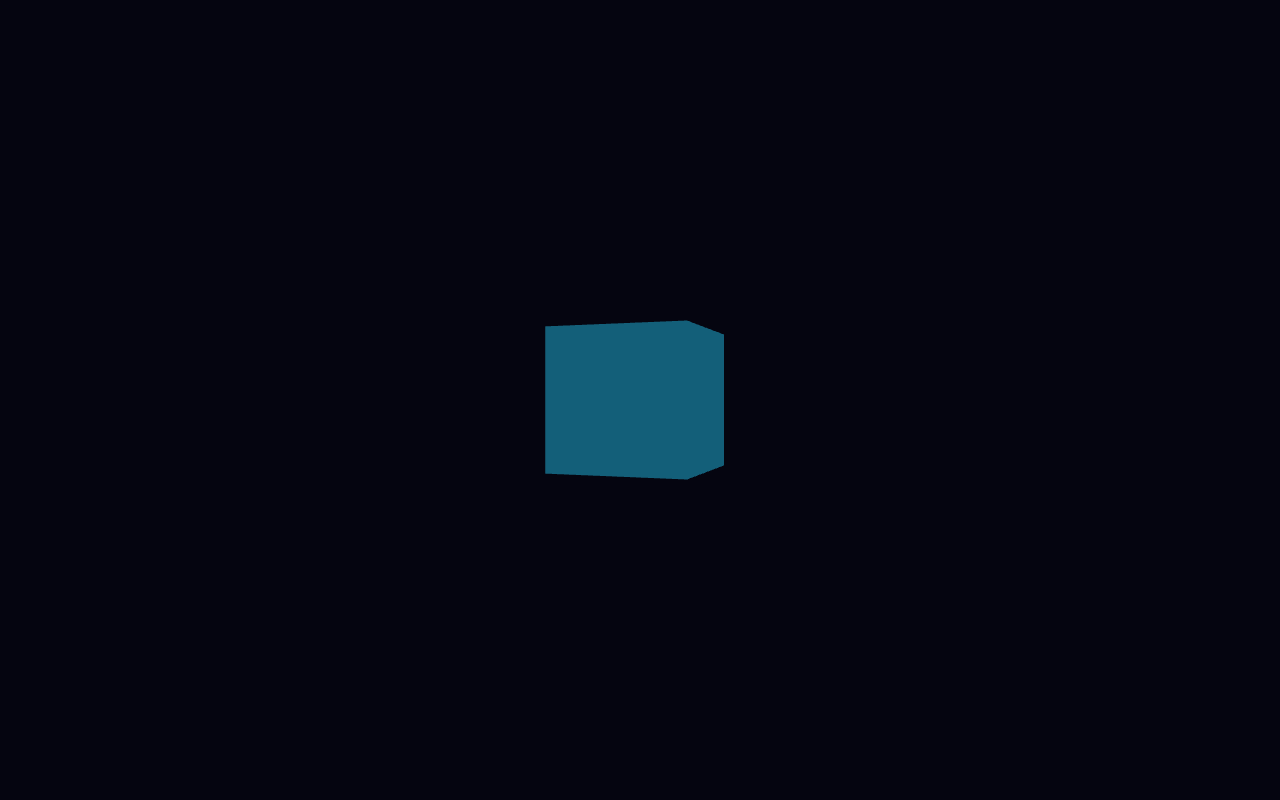
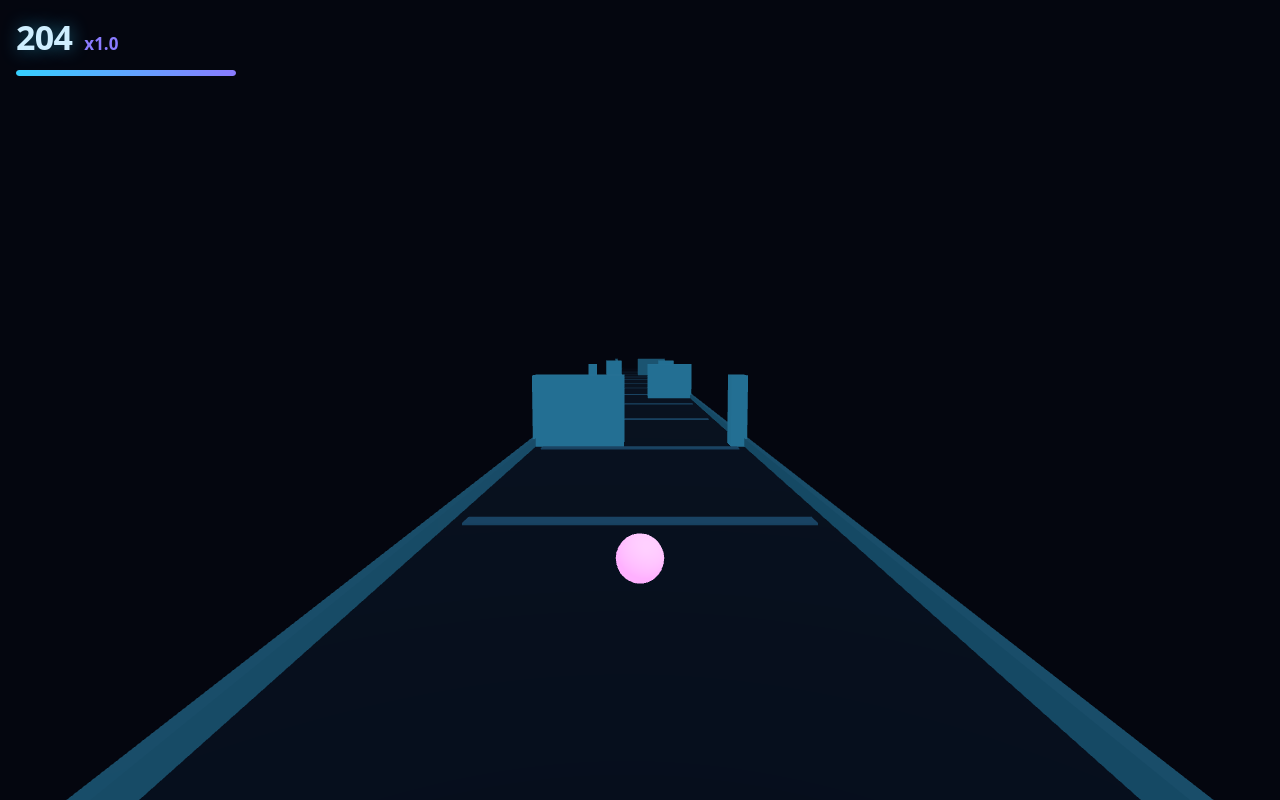
Before and after one commit to karthikbs862026/glowfin, a website built with Vite: page index.html in a window 1280 px wide. Built offline with nearby package versions, Linux system fonts and the light colour scheme; animation ran at ten frames a second.

Commit message:
feat: Phase 1.5 — playable core loop with primitive rendering

```diff
--- a/config/tuning.json
+++ b/config/tuning.json
@@ -24,7 +24,7 @@
   },
 
   "readability": {
-    "visibleAheadUnits": 40.0,
+    "visibleAheadUnits": 90.0,
     "minReactionWindowMs": 700,
     "minSolvabilityMarginFraction": 0.25,
     "maxLaneTraversalFraction": 0.6,
@@ -50,6 +50,17 @@
     "regenDelayAfterCollisionSec": 2.0
   },
 
+  "camera": {
+    "distanceBehindAtZeroMomentum": 9.0,
+    "distanceBehindAtMaxMomentum": 13.5,
+    "height": 4.2,
+    "lookHeight": 1.2,
+    "lookAheadUnits": 26.0,
+    "fovAtZeroMomentum": 62.0,
+    "fovAtMaxMomentum": 74.0,
+    "lateralFollowFraction": 0.45
+  },
+
   "input": {
     "sensitivity": 1.0,
     "smoothingHalfLifeSec": 0.045,
--- a/index.html
+++ b/index.html
@@ -2,15 +2,114 @@
 <html lang="en">
   <head>
     <meta charset="UTF-8" />
-    <meta name="viewport" content="width=device-width, initial-scale=1.0, user-scalable=no" />
-    <title>Glowfin — dev build</title>
+    <meta
+      name="viewport"
+      content="width=device-width, initial-scale=1.0, maximum-scale=1.0, user-scalable=no, viewport-fit=cover"
+    />
+    <meta name="theme-color" content="#04060f" />
+    <title>Glowfin</title>
     <style>
-      html, body { margin: 0; height: 100%; overflow: hidden; background: #050510; }
+      :root {
+        --ink: #cfefff;
+        --dim: #6c8ba5;
+      }
+      html, body {
+        margin: 0;
+        height: 100%;
+        overflow: hidden;
+        background: #04060f;
+        color: var(--ink);
+        font-family: system-ui, -apple-system, "Segoe UI", sans-serif;
+        -webkit-user-select: none;
+        user-select: none;
+        -webkit-tap-highlight-color: transparent;
+      }
       canvas { display: block; width: 100vw; height: 100vh; }
+
+      #hud {
+        position: fixed;
+        inset: 0;
+        pointer-events: none;
+        padding: max(14px, env(safe-area-inset-top)) 16px 16px;
+        display: flex;
+        flex-direction: column;
+        gap: 10px;
+      }
+      #hud-top { display: flex; align-items: baseline; gap: 12px; }
+      #hud-score {
+        font-size: 34px;
+        font-weight: 650;
+        letter-spacing: -0.02em;
+        font-variant-numeric: tabular-nums;
+        text-shadow: 0 0 18px rgba(53, 208, 255, 0.45);
+      }
+      #hud-multiplier {
+        font-size: 17px;
+        font-weight: 600;
+        color: #8a7bff;
+        font-variant-numeric: tabular-nums;
+      }
+      #hud-light {
+        width: min(220px, 52vw);
+        height: 6px;
+        border-radius: 999px;
+        background: rgba(255, 255, 255, 0.09);
+        overflow: hidden;
+      }
+      #hud-light-fill {
+        height: 100%;
+        width: 100%;
+        border-radius: 999px;
+        background: linear-gradient(90deg, #35d0ff, #8a7bff);
+        transition: width 90ms linear;
+      }
+
+      #hud-gameover {
+        position: fixed;
+        inset: 0;
+        display: none;
+        flex-direction: column;
+        align-items: center;
+        justify-content: center;
+        gap: 6px;
+        background: rgba(4, 6, 15, 0.72);
+        backdrop-filter: blur(3px);
+      }
+      #hud-gameover .label {
+        font-size: 13px;
+        letter-spacing: 0.16em;
+        text-transform: uppercase;
+        color: var(--dim);
+      }
+      #hud-final-score {
+        font-size: 58px;
+        font-weight: 700;
+        letter-spacing: -0.03em;
+        font-variant-numeric: tabular-nums;
+        text-shadow: 0 0 30px rgba(53, 208, 255, 0.5);
+      }
+      #hud-final-detail { font-size: 14px; color: var(--dim); }
+      #hud-restart { margin-top: 18px; font-size: 14px; color: var(--dim); }
     </style>
   </head>
   <body>
     <canvas id="glowfin-canvas"></canvas>
+
+    <div id="hud">
+      <div id="hud-top">
+        <div id="hud-score">0</div>
+        <div id="hud-multiplier">x1.0</div>
+      </div>
+      <div id="hud-light"><div id="hud-light-fill"></div></div>
+    </div>
+
+    <div id="hud-gameover">
+      <div class="label">Run ended</div>
+      <div id="hud-final-score">0</div>
+      <div id="hud-final-detail"></div>
+      <div id="hud-restart">Tap to dive again</div>
+    </div>
+
     <script type="module" src="/src/main.ts"></script>
   </body>
 </html>
--- a/src/core/config.ts
+++ b/src/core/config.ts
@@ -50,6 +50,16 @@ export interface TuningConfig {
     costPerCollision: number;
     regenPerSec: number;
     regenDelayAfterCollisionSec: number;
+  };
+  camera: {
+    distanceBehindAtZeroMomentum: number;
+    distanceBehindAtMaxMomentum: number;
+    height: number;
+    lookHeight: number;
+    lookAheadUnits: number;
+    fovAtZeroMomentum: number;
+    fovAtMaxMomentum: number;
+    lateralFollowFraction: number;
   };
   input: {
     sensitivity: number;
@@ -107,6 +117,14 @@ const RULES: Record<string, Rule> = {
   "light.regenPerSec": { min: 0, max: 100, note: "light regained per second while clean" },
   "light.regenDelayAfterCollisionSec": { min: 0, max: 30, note: "pause before regen resumes" },
 
+  "camera.distanceBehindAtZeroMomentum": { min: 1, max: 60, note: "camera distance behind the creature at rest" },
+  "camera.distanceBehindAtMaxMomentum": { min: 1, max: 60, note: "camera pulls back with momentum (Part 2.2)" },
+  "camera.height": { min: 0.5, max: 40, note: "camera height above the lane" },
+  "camera.lookHeight": { min: 0, max: 20, note: "height of the camera's look target" },
+  "camera.lookAheadUnits": { min: 1, max: 200, note: "how far ahead the camera aims" },
+  "camera.fovAtZeroMomentum": { min: 30, max: 110, note: "vertical FOV at rest" },
+  "camera.fovAtMaxMomentum": { min: 30, max: 110, note: "FOV widens with momentum to sell speed" },
+  "camera.lateralFollowFraction": { min: 0, max: 1, note: "0 = camera fixed laterally, 1 = fully follows creature" },
   "input.sensitivity": { min: 0.05, max: 10, note: "steering responsiveness multiplier" },
   "input.smoothingHalfLifeSec": { min: 0, max: 0.5, note: "smoothing; higher adds latency (Part 2.1 warns against)" },
   "input.deadZone": { min: 0, max: 0.5, note: "ignore steering magnitudes below this" },
--- a/src/main.ts
+++ b/src/main.ts
@@ -1,90 +1,90 @@
-import * as THREE from "three";
-
-// Phase 0 exit criterion (Part 9): "a cube moves on a real phone via touch."
-// This is intentionally primitive — no game logic yet. It exists to prove
-// the render loop, touch input, and build/deploy pipeline all work end to
-// end before any real mechanics are built on top.
+/**
+ * Phase 1.5 — the core loop, playable.
+ *
+ * Wires the deterministic simulation (Run) to the primitive renderer and touch
+ * input. Everything gameplay-relevant lives in src/sim; this file only owns the
+ * frame loop, the time scale, and restart.
+ */
+import { tuning } from "./core/config";
+import { FIXED_DT_SEC, FixedTimestepRunner } from "./core/timestep";
+import { SteeringSource, attachPointerInput } from "./input/steering";
+import { generateSeed } from "./core/rng";
+import { Run } from "./sim/run";
+import { GameView } from "./render/gameView";
+import { Hud } from "./render/hud";
 
 const canvas = document.querySelector<HTMLCanvasElement>("#glowfin-canvas");
-if (!canvas) {
-  throw new Error("Canvas element #glowfin-canvas not found");
+if (!canvas) throw new Error("Canvas #glowfin-canvas not found");
+
+const view = new GameView(canvas, tuning);
+const hud = new Hud();
+const steering = new SteeringSource({
+  dragRangeFraction: tuning.input.dragRangeFraction,
+  sensitivity: tuning.input.sensitivity,
+  deadZone: tuning.input.deadZone
+});
+attachPointerInput(canvas, steering);
+
+const timestep = new FixedTimestepRunner(FIXED_DT_SEC);
+let run = new Run(generateSeed(), tuning);
+let awaitingRestart = false;
+
+function startRun(): void {
+  run = new Run(generateSeed(), tuning);
+  awaitingRestart = false;
+  steering.reset();
+  timestep.reset();
+  hud.hideGameOver();
 }
 
-// Prevent the browser from hijacking swipe gestures as scroll/zoom (Part 2.1).
-canvas.style.touchAction = "none";
-
-const renderer = new THREE.WebGLRenderer({ canvas, antialias: true });
-renderer.setPixelRatio(Math.min(window.devicePixelRatio, 2));
-renderer.setSize(window.innerWidth, window.innerHeight);
-
-const scene = new THREE.Scene();
-scene.background = new THREE.Color(0x050510);
-const camera = new THREE.PerspectiveCamera(
-  60,
-  window.innerWidth / window.innerHeight,
-  0.1,
-  100
-);
-camera.position.z = 5;
-
-const cube = new THREE.Mesh(
-  new THREE.BoxGeometry(1, 1, 1),
-  new THREE.MeshStandardMaterial({ color: 0x33ccff })
-);
-scene.add(cube);
-scene.add(new THREE.AmbientLight(0xffffff, 0.6));
-scene.add(new THREE.DirectionalLight(0xffffff, 0.8));
-
-// Minimal single-axis steering input, matching the normalized -1..1 contract
-// from Part 2.1. Real replacement lands as its own tested module in Phase 1.
-let steering = 0;
-let activePointerId: number | null = null;
-
-canvas.addEventListener("pointerdown", (e) => {
-  if (activePointerId !== null) return; // ignore extra fingers, Part 2.1
-  activePointerId = e.pointerId;
+// Restart on tap once the run has ended. Registered on the document rather than
+// the canvas so a tap on the game-over panel also counts.
+document.addEventListener("pointerdown", () => {
+  if (awaitingRestart) startRun();
 });
 
-canvas.addEventListener("pointermove", (e) => {
-  if (e.pointerId !== activePointerId) return;
-  const normalizedX = (e.clientX / window.innerWidth) * 2 - 1;
-  steering = Math.max(-1, Math.min(1, normalizedX));
-});
-
-canvas.addEventListener("pointerup", (e) => {
-  if (e.pointerId === activePointerId) {
-    activePointerId = null;
-    steering = 0;
+// A backgrounded tab hands back a huge frame time and a finger that is no
+// longer down (Part 2.1). Drop both rather than simulating the gap.
+document.addEventListener("visibilitychange", () => {
+  if (!document.hidden) {
+    timestep.reset();
+    lastFrameMs = performance.now();
   }
 });
 
-window.addEventListener("resize", () => {
-  camera.aspect = window.innerWidth / window.innerHeight;
-  camera.updateProjectionMatrix();
-  renderer.setSize(window.innerWidth, window.innerHeight);
+// Losing the WebGL context currently pauses rather than rebuilding. Full
+// resource rebuild is Phase 5 (Part 4.3) — preventing the default at least
+// keeps the browser from tearing the canvas down permanently.
+canvas.addEventListener("webglcontextlost", (event) => {
+  event.preventDefault();
+  console.warn("WebGL context lost — rebuild is not implemented until Phase 5");
 });
 
-// Fixed timestep simulation, decoupled from render rate (Part 4.2 — non-negotiable).
-const FIXED_DT = 1 / 60;
-let accumulator = 0;
-let lastTime = performance.now();
+let lastFrameMs = performance.now();
 
-function simulate(dt: number) {
-  cube.position.x += steering * 2 * dt;
-  cube.rotation.y += dt;
-}
+function frame(nowMs: number): void {
+  const frameSec = (nowMs - lastFrameMs) / 1000;
+  lastFrameMs = nowMs;
 
-function frame(now: number) {
-  const frameTime = Math.min((now - lastTime) / 1000, 0.25);
-  lastTime = now;
-  accumulator += frameTime;
+  // Slow-mo is applied to wall-clock time before it reaches the accumulator, so
+  // the simulation itself always steps at a fixed dt (ADR-0006).
+  timestep.advance(frameSec * run.timeScale, (dt) => {
+    const events = run.step(dt, steering.getTarget());
+    if (events.justEnded) {
+      awaitingRestart = true;
+      hud.showGameOver(
+        run.scoring.score,
+        run.sim.elapsedSec,
+        run.scoring.nearMissCount,
+        run.collisionCount
+      );
+    }
+  });
 
-  while (accumulator >= FIXED_DT) {
-    simulate(FIXED_DT);
-    accumulator -= FIXED_DT;
-  }
+  const lightFraction = run.light / tuning.light.max;
+  view.render(run.sim, run.gates, lightFraction);
+  hud.update(run.scoring.score, run.scoring.multiplier, lightFraction);
 
-  renderer.render(scene, camera);
   requestAnimationFrame(frame);
 }
 
--- /dev/null
+++ b/src/render/gameView.ts
@@ -0,0 +1,253 @@
+/**
+ * Primitive-shape renderer for Phase 1 (Part 9: "primitives only").
+ *
+ * No shaders, no art — the point is to make the simulation playable and
+ * readable so the tuning can be judged by hand instead of only by synthetic
+ * pilots. Caustics, trail ribbon and the rest arrive in Phase 2.
+ *
+ * Everything repeated is pooled and hard-capped (Part 3.3, 4.3). Nothing here
+ * allocates per frame.
+ */
+import * as THREE from "three";
+import type { TuningConfig } from "../core/config";
+import type { Gate } from "../sim/course";
+import type { SimState } from "../sim/state";
+
+/** Hard caps. Part 4.6 requires pool sizes be part of the performance budget. */
+const MAX_POOLED_GATES = 16;
+const MAX_POOLED_STRIPES = 40;
+const STRIPE_SPACING_UNITS = 14;
+const WALL_HEIGHT = 4;
+const WALL_DEPTH = 1.4;
+
+function lerp(a: number, b: number, t: number): number {
+  return a + (b - a) * t;
+}
+
+interface GateVisual {
+  left: THREE.Mesh;
+  right: THREE.Mesh;
+}
+
+export class GameView {
+  readonly scene = new THREE.Scene();
+  readonly camera: THREE.PerspectiveCamera;
+  private readonly renderer: THREE.WebGLRenderer;
+
+  private readonly creature: THREE.Mesh;
+  private readonly creatureMaterial: THREE.MeshStandardMaterial;
+  private readonly gatePool: GateVisual[] = [];
+  private readonly stripePool: THREE.Mesh[] = [];
+  private readonly disposables: Array<{ dispose(): void }> = [];
+
+  constructor(
+    canvas: HTMLCanvasElement,
+    private readonly cfg: TuningConfig
+  ) {
+    this.renderer = new THREE.WebGLRenderer({ canvas, antialias: true });
+    this.renderer.setPixelRatio(Math.min(window.devicePixelRatio, 2));
+    this.renderer.setSize(window.innerWidth, window.innerHeight, false);
+
+    this.scene.background = new THREE.Color(0x04060f);
+    // Fog starts well beyond the sight distance so it never eats an obstacle
+    // the player is supposed to be reading (Part 3.4).
+    this.scene.fog = new THREE.Fog(
+      0x04060f,
+      cfg.readability.visibleAheadUnits * 1.15,
+      cfg.readability.visibleAheadUnits * 2.4
+    );
+
+    this.camera = new THREE.PerspectiveCamera(
+      cfg.camera.fovAtZeroMomentum,
+      window.innerWidth / window.innerHeight,
+      0.1,
+      cfg.readability.visibleAheadUnits * 3
+    );
+
+    this.scene.add(new THREE.AmbientLight(0x4488cc, 1.1));
+    const key = new THREE.DirectionalLight(0xaaddff, 1.0);
+    key.position.set(0.4, 1, 0.6);
+    this.scene.add(key);
+
+    const halfWidth = cfg.lane.halfWidth;
+
+    // --- floor ---
+    const floorGeo = new THREE.PlaneGeometry(halfWidth * 2, 4000);
+    const floorMat = new THREE.MeshStandardMaterial({ color: 0x0a1424, roughness: 1 });
+    const floor = new THREE.Mesh(floorGeo, floorMat);
+    floor.rotation.x = -Math.PI / 2;
+    floor.position.y = -1;
+    this.scene.add(floor);
+    this.disposables.push(floorGeo, floorMat);
+
+    // --- lane edges: the player needs a fixed reference to read lateral position ---
+    const edgeGeo = new THREE.BoxGeometry(0.25, 0.5, 4000);
+    const edgeMat = new THREE.MeshStandardMaterial({
+      color: 0x0d2a3a,
+      emissive: 0x18506b,
+      emissiveIntensity: 0.8
+    });
+    for (const sign of [-1, 1]) {
+      const edge = new THREE.Mesh(edgeGeo, edgeMat);
+      edge.position.set(sign * halfWidth, -0.8, 0);
+      this.scene.add(edge);
+    }
+    this.disposables.push(edgeGeo, edgeMat);
+
+    // --- speed stripes: without moving reference objects, speed is invisible ---
+    const stripeGeo = new THREE.BoxGeometry(halfWidth * 2 * 0.9, 0.06, 0.7);
+    const stripeMat = new THREE.MeshStandardMaterial({
+      color: 0x102a3d,
+      emissive: 0x1d4f70,
+      emissiveIntensity: 0.6
+    });
+    for (let i = 0; i < MAX_POOLED_STRIPES; i++) {
+      const stripe = new THREE.Mesh(stripeGeo, stripeMat);
+      stripe.position.y = -0.95;
+      this.scene.add(stripe);
+      this.stripePool.push(stripe);
+    }
+    this.disposables.push(stripeGeo, stripeMat);
+
+    // --- gate walls: one shared unit box, scaled per gate ---
+    const wallGeo = new THREE.BoxGeometry(1, 1, 1);
+    const wallMat = new THREE.MeshStandardMaterial({
+      color: 0x14304a,
+      emissive: 0x2f8fb8,
+      emissiveIntensity: 0.55
+    });
+    for (let i = 0; i < MAX_POOLED_GATES; i++) {
+      const left = new THREE.Mesh(wallGeo, wallMat);
+      const right = new THREE.Mesh(wallGeo, wallMat);
+      left.visible = false;
+      right.visible = false;
+      this.scene.add(left, right);
+      this.gatePool.push({ left, right });
+    }
+    this.disposables.push(wallGeo, wallMat);
+
+    // --- creature ---
+    const bodyGeo = new THREE.SphereGeometry(cfg.lane.creatureRadius, 20, 14);
+    this.creatureMaterial = new THREE.MeshStandardMaterial({
+      color: 0x9fe8ff,
+      emissive: 0x35d0ff,
+      emissiveIntensity: 1.6,
+      roughness: 0.6
+    });
+    this.creature = new THREE.Mesh(bodyGeo, this.creatureMaterial);
+    this.scene.add(this.creature);
+    this.disposables.push(bodyGeo, this.creatureMaterial);
+
+    window.addEventListener("resize", this.handleResize);
+  }
+
+  private handleResize = (): void => {
+    this.camera.aspect = window.innerWidth / window.innerHeight;
+    this.camera.updateProjectionMatrix();
+    this.renderer.setSize(window.innerWidth, window.innerHeight, false);
+  };
+
+  /**
+   * Update visuals from simulation state and render.
+   *
+   * `lightFraction` drives creature body brightness; `momentum` drives camera
+   * and hue. Keeping those on separate visual channels is the split proposed in
+   * ADR-0006 — it needs real validation in Phase 3, not assertion here.
+   */
+  render(sim: SimState, gates: readonly Gate[], lightFraction: number): void {
+    const cfg = this.cfg;
+    const momentumFraction =
+      cfg.momentum.ceiling === 0 ? 0 : sim.momentum / cfg.momentum.ceiling;
+    const worldZ = -sim.forwardDistance;
+
+    // --- creature ---
+    this.creature.position.set(sim.lateralPosition, 0, worldZ);
+    this.creatureMaterial.emissiveIntensity = lerp(0.25, 2.2, Math.max(0, lightFraction));
+    // Eye-hue stand-in: calm blue at rest, warm toward maximum momentum
+    // (Part 3.1). A sphere has no eyes yet; this previews the mapping.
+    this.creatureMaterial.emissive.setHSL(
+      lerp(0.55, 0.92, momentumFraction),
+      0.85,
+      0.55
+    );
+
+    // --- camera (Part 4.5: readability at speed) ---
+    const behind = lerp(
+      cfg.camera.distanceBehindAtZeroMomentum,
+      cfg.camera.distanceBehindAtMaxMomentum,
+      momentumFraction
+    );
+    const fov = lerp(cfg.camera.fovAtZeroMomentum, cfg.camera.fovAtMaxMomentum, momentumFraction);
+    if (Math.abs(this.camera.fov - fov) > 0.01) {
+      this.camera.fov = fov;
+      this.camera.updateProjectionMatrix();
+    }
+    const camX = sim.lateralPosition * cfg.camera.lateralFollowFraction;
+    this.camera.position.set(camX, cfg.camera.height, worldZ + behind);
+    this.camera.lookAt(camX * 0.5, cfg.camera.lookHeight, worldZ - cfg.camera.lookAheadUnits);
+
+    this.updateStripes(sim.forwardDistance);
+    this.updateGates(sim.forwardDistance, gates);
+
+    this.renderer.render(this.scene, this.camera);
+  }
+
+  private updateStripes(distance: number): void {
+    const first = Math.floor((distance - 20) / STRIPE_SPACING_UNITS);
+    for (let i = 0; i < this.stripePool.length; i++) {
+      const stripe = this.stripePool[i];
+      if (!stripe) continue;
+      stripe.position.z = -(first + i) * STRIPE_SPACING_UNITS;
+    }
+  }
+
+  private updateGates(distance: number, gates: readonly Gate[]): void {
+    const cfg = this.cfg;
+    const halfWidth = cfg.lane.halfWidth;
+    const near = distance - 25;
+    const far = distance + cfg.readability.visibleAheadUnits * 1.6;
+
+    let slot = 0;
+    for (const gate of gates) {
+      if (gate.distance < near) continue;
+      if (gate.distance > far) break;
+      const visual = this.gatePool[slot];
+      if (!visual) break; // pool exhausted: hard cap, never grow at runtime
+      slot++;
+
+      const z = -gate.distance;
+      const leftWidth = gate.gapLeft - -halfWidth;
+      const rightWidth = halfWidth - gate.gapRight;
+
+      if (leftWidth > 0.01) {
+        visual.left.visible = true;
+        visual.left.scale.set(leftWidth, WALL_HEIGHT, WALL_DEPTH);
+        visual.left.position.set(-halfWidth + leftWidth / 2, WALL_HEIGHT / 2 - 1, z);
+      } else {
+        visual.left.visible = false;
+      }
+
+      if (rightWidth > 0.01) {
+        visual.right.visible = true;
+        visual.right.scale.set(rightWidth, WALL_HEIGHT, WALL_DEPTH);
+        visual.right.position.set(halfWidth - rightWidth / 2, WALL_HEIGHT / 2 - 1, z);
+      } else {
+        visual.right.visible = false;
+      }
+    }
+
+    for (let i = slot; i < this.gatePool.length; i++) {
+      const visual = this.gatePool[i];
+      if (!visual) continue;
+      visual.left.visible = false;
+      visual.right.visible = false;
+    }
+  }
+
+  /** Release GPU resources. Full context-loss rebuild is Phase 5 (Part 4.3). */
+  dispose(): void {
+    window.removeEventListener("resize", this.handleResize);
+    for (const item of this.disposables) item.dispose();
+    this.renderer.dispose();
+  }
+}
--- /dev/null
+++ b/src/render/hud.ts
@@ -0,0 +1,55 @@
+/**
+ * DOM overlay HUD.
+ *
+ * Deliberately DOM rather than in-scene text: zero extra draw calls, crisp at
+ * any pixel ratio, and it keeps the WebGL budget for the things that actually
+ * need it (Part 4.6).
+ *
+ * Part 3.1 hopes creature eye hue can replace a momentum meter. It probably
+ * can't yet — a primitive sphere has no eyes — so momentum is shown numerically
+ * for now and the claim gets tested properly in Phase 3.
+ */
+export class Hud {
+  private readonly score: HTMLElement;
+  private readonly multiplier: HTMLElement;
+  private readonly lightBar: HTMLElement;
+  private readonly gameOver: HTMLElement;
+  private readonly finalScore: HTMLElement;
+  private readonly finalDetail: HTMLElement;
+
+  constructor(root: Document = document) {
+    this.score = Hud.require(root, "hud-score");
+    this.multiplier = Hud.require(root, "hud-multiplier");
+    this.lightBar = Hud.require(root, "hud-light-fill");
+    this.gameOver = Hud.require(root, "hud-gameover");
+    this.finalScore = Hud.require(root, "hud-final-score");
+    this.finalDetail = Hud.require(root, "hud-final-detail");
+  }
+
+  private static require(root: Document, id: string): HTMLElement {
+    const element = root.getElementById(id);
+    if (!element) throw new Error(`Hud: missing required element #${id}`);
+    return element;
+  }
+
+  update(score: number, multiplier: number, lightFraction: number): void {
+    this.score.textContent = Math.floor(score).toLocaleString();
+    this.multiplier.textContent = `x${multiplier.toFixed(1)}`;
+    const pct = Math.max(0, Math.min(1, lightFraction)) * 100;
+    this.lightBar.style.width = `${pct.toFixed(1)}%`;
+    // Warn as the resource runs down — this is the run-end signal.
+    this.lightBar.style.background =
+      pct < 35 ? "linear-gradient(90deg,#ff5b7f,#ffb36b)" : "linear-gradient(90deg,#35d0ff,#8a7bff)";
+  }
+
+  showGameOver(score: number, seconds: number, nearMisses: number, collisions: number): void {
+    this.finalScore.textContent = Math.floor(score).toLocaleString();
+    this.finalDetail.textContent =
+      `${seconds.toFixed(0)}s · ${nearMisses} near-miss · ${collisions} hits`;
+    this.gameOver.style.display = "flex";
+  }
+
+  hideGameOver(): void {
+    this.gameOver.style.display = "none";
+  }
+}
--- a/src/sim/course.ts
+++ b/src/sim/course.ts
@@ -211,6 +211,27 @@ export class CourseGenerator {
     return this.generated;
   }
 
+  /**
+   * Drop gates that are far enough behind the player to be unreachable and
+   * off-screen. Part 4.3 requires disposal rather than unbounded growth: an
+   * endless runner is a long continuous scene, which is the worst case for the
+   * iOS Safari heap ceiling.
+   *
+   * Returns how many were removed, so callers holding indices into `gates` can
+   * correct them.
+   */
+  prune(behindDistance: number): number {
+    let count = 0;
+    while (
+      count < this.generated.length &&
+      (this.generated[count]?.distance ?? Infinity) < behindDistance
+    ) {
+      count++;
+    }
+    if (count > 0) this.generated.splice(0, count);
+    return count;
+  }
+
   /** Generate until at least one gate exists beyond `distance`. */
   ensureGeneratedTo(distance: number): void {
     let guard = 0;
--- a/src/sim/run.ts
+++ b/src/sim/run.ts
@@ -44,6 +44,13 @@ export interface StepEvents {
 }
 
 const NO_EVENTS: StepEvents = { nearMisses: 0, collisions: 0, justEnded: false };
+
+/**
+ * How far behind the player gates are kept before disposal. Generous enough
+ * that anything still on screen survives — the camera sits behind the creature,
+ * so "passed" is not the same as "not visible".
+ */
+const GATE_KEEP_BEHIND_UNITS = 40;
 
 export class Run {
   readonly sim: SimState;
@@ -144,12 +151,16 @@ export class Run {
       }
     }
 
-    // Advance the cursor past everything now behind us.
+    // Advance the cursor past everything now behind us, then drop what is far
+    // enough back to be both unreachable and off-screen. Pruning shifts every
+    // index in the gate array, so the cursor is corrected by the same amount.
     this.gateCursor = firstGateAtOrBeyond(
       this.course.gates,
       previousDistance,
       this.gateCursor
     );
+    const pruned = this.course.prune(this.sim.forwardDistance - GATE_KEEP_BEHIND_UNITS);
+    if (pruned > 0) this.gateCursor = Math.max(0, this.gateCursor - pruned);
 
     // --- scoring ---
     stepScoring(this.scoring, distanceTravelled, dtSec, cfg);
```
Also changed, not shown: docs/adr-0007-render-binding.md (added, +59 -0 lines), tests/run.integration.test.ts (+39 -5 lines).
